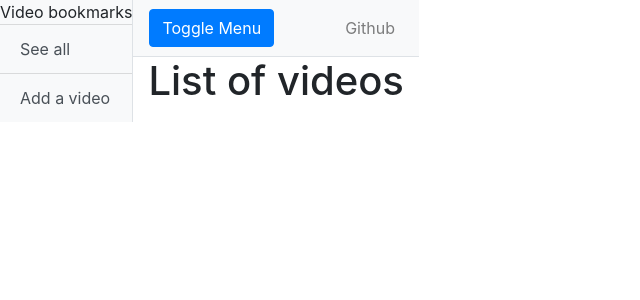
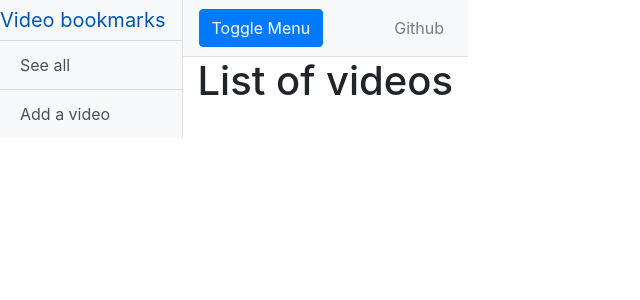
Before and after one commit to Konsulttiktukka-Consulting/OT-miniprojekti, a Flask app: page /videos in a window 1280 px wide. Shown: the top 300 px of the page, without its empty margins (0-640 px from the left). Run offline with Flask 2, Linux system fonts and the light colour scheme; data that the repository does not hold is empty; some libraries are stand-ins or nearby versions.

Commit message:
Add link to index to header

```diff
--- a/application/templates/layout.html
+++ b/application/templates/layout.html
@@ -26,7 +26,11 @@
 
     <!-- Sidebar -->
     <div class="bg-light border-right" id="sidebar-wrapper">
-      <div class="sidebar-heading">Video bookmarks</div>
+      <div class="sidebar-heading">
+        <a class="navbar-brand" href="{{ url_for('videos.index') }}">Video bookmarks</a>
+      </div>
+
+
       <div class="list-group list-group-flush">
 
         <a href="{{ url_for('videos.videos_index') }}" name="all videos"
```
